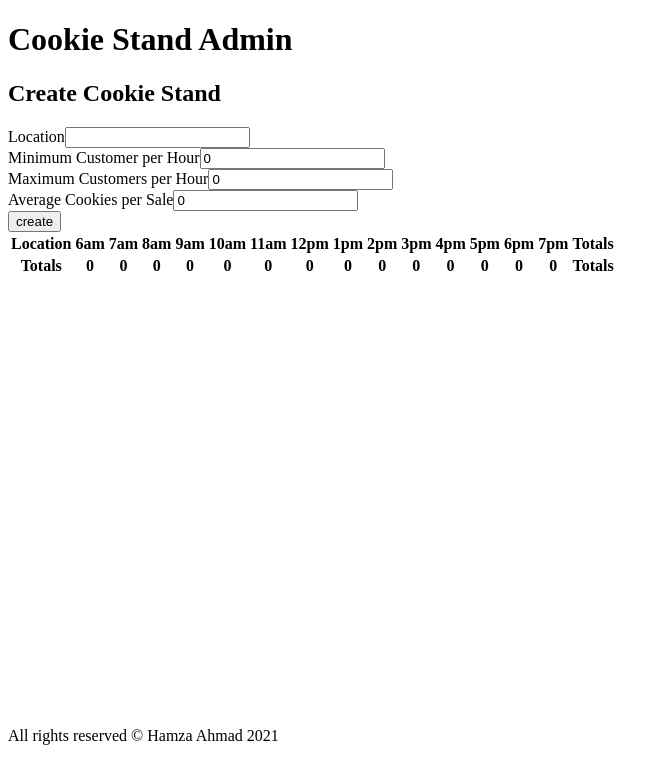
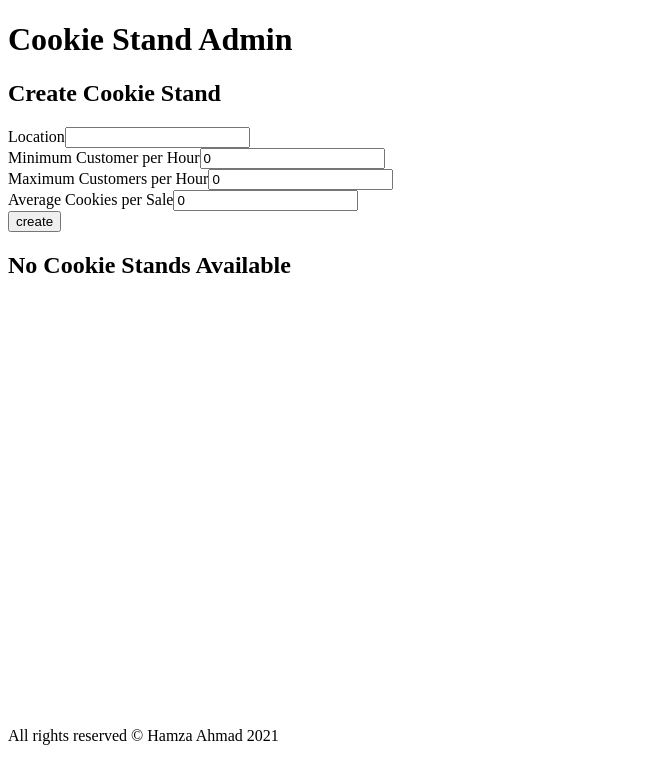
Before and after one commit to HamzaAhmad97/cookie-stand-admin, a Next.js app: page / in a window 1280 px wide. Shown: the top 784 px of the page, without its empty margins (0-669 px from the left). Built offline with nearby package versions, Linux system fonts and the light colour scheme.

Commit message:
feat: no cookie stands available will get shown if no cookie stands are availble

```diff
--- a/components/ReportTable.js
+++ b/components/ReportTable.js
@@ -2,6 +2,8 @@ import { hours } from "../public/data";
 import LocationsData from "./LocationsData";
 export default function ReportTable(props) {
   return (
+    <>
+      {props.cookieStnds.length ? (
         <table className="w-7/12 m-auto mt-8 table-auto">
           <tr>
             <th className="w-2/12 bg-green-500 border border-none">Location</th>
@@ -13,11 +15,19 @@ export default function ReportTable(props) {
             <th className="bg-green-500 border-none">Totals</th>
           </tr>
 
-      <LocationsData {...props}/>
+          <LocationsData {...props} />
 
           <tr>
             <th className="bg-green-500 border-none">Totals</th>
-        {new Array(14).fill(0).map((_, idx) => props.cookieStnds.map(item => item.hourly_sales).map(val => val[idx]).reduce((tot, elem) => tot + elem, 0)).map((itm, idx) => (
+            {new Array(14)
+              .fill(0)
+              .map((_, idx) =>
+                props.cookieStnds
+                  .map((item) => item.hourly_sales)
+                  .map((val) => val[idx])
+                  .reduce((tot, elem) => tot + elem, 0)
+              )
+              .map((itm, idx) => (
                 <th key={idx} className="bg-green-500 border-none">
                   {itm}
                 </th>
@@ -25,5 +35,9 @@ export default function ReportTable(props) {
             <th className="bg-green-500 border-none">Totals</th>
           </tr>
         </table>
+      ) : (
+        <h2 className="mt-12 text-3xl text-center">No Cookie Stands Available</h2>
+      )}
+    </>
   );
 }
```
Lines whose indentation alone changed are shown as unchanged.
